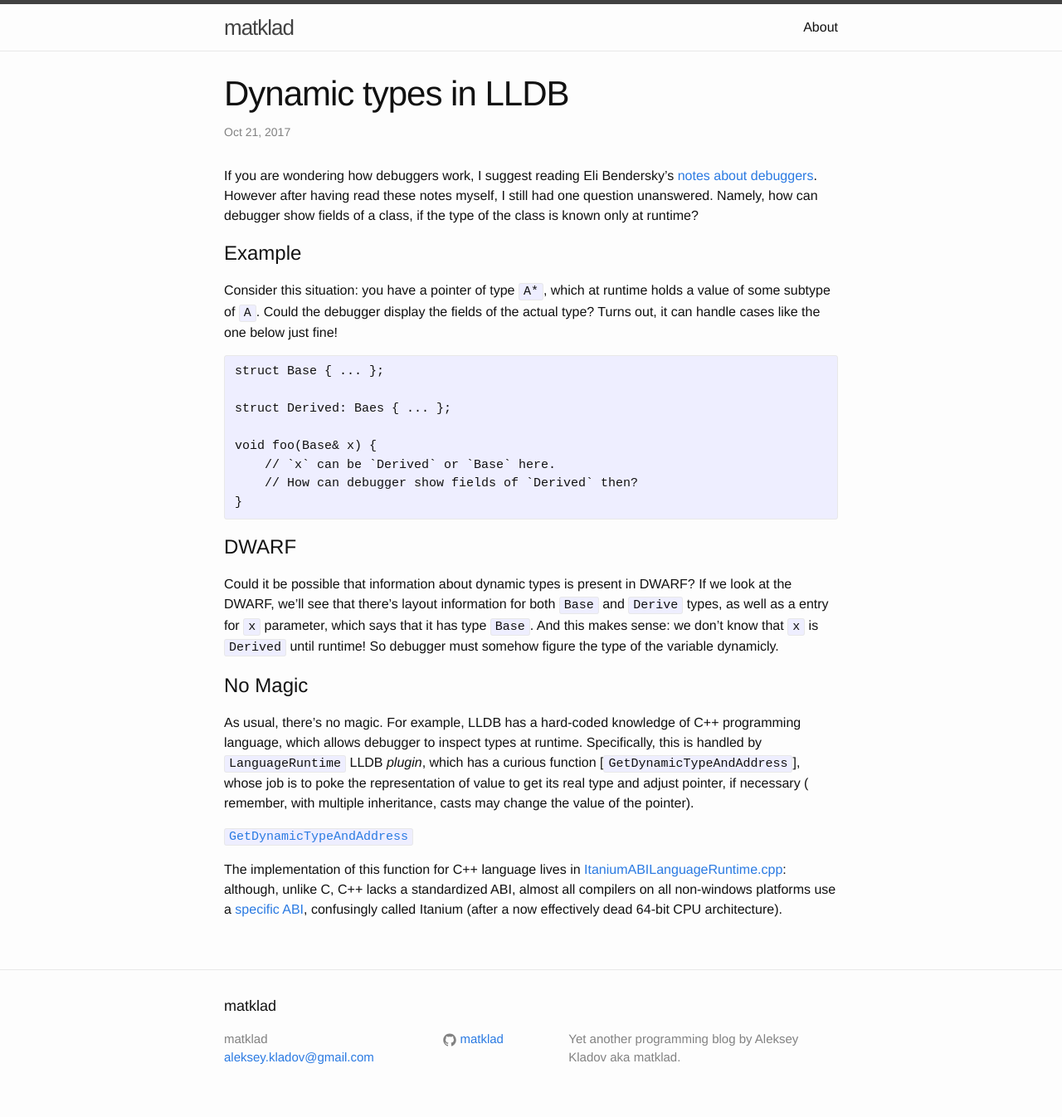
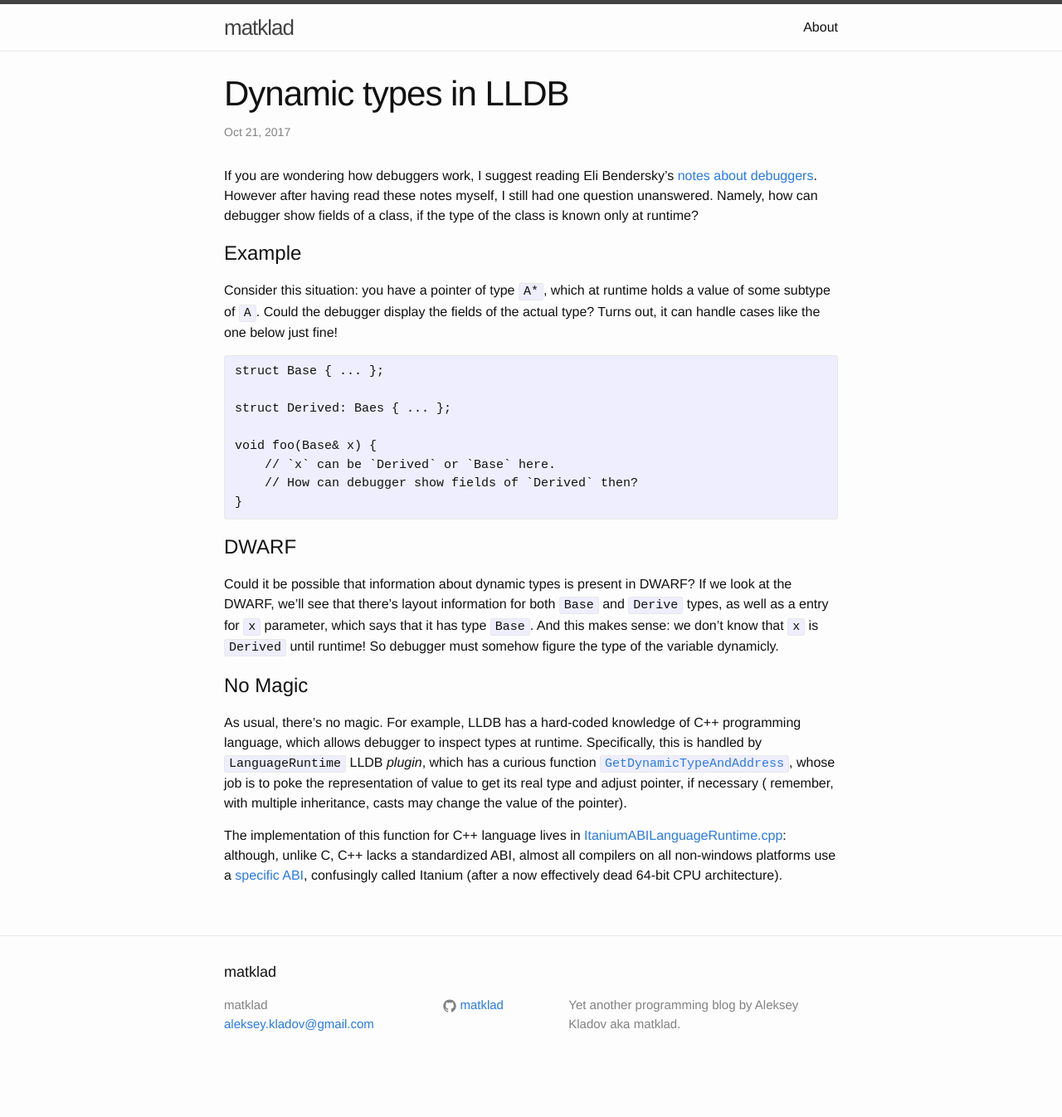
Before and after one commit to matklad/matklad.github.io, a Jekyll site: the page built from _posts/2017-10-21-lldb-dynamic-type.markdown, in a window 1280 px wide. Shown: the whole page at 83% size. Built offline with Jekyll 4.4.1, drawn with Linux system fonts in a browser that asks for light colours; comment, search, counter and statistics services are not loaded; after the commit the page ends 1305 px from its top, so only the background shows below that.

Commit message:
Link syntax =/

```diff
--- a/_posts/2017-10-21-lldb-dynamic-type.markdown
+++ b/_posts/2017-10-21-lldb-dynamic-type.markdown
@@ -50,7 +50,7 @@ curious function [`GetDynamicTypeAndAddress`], whose job is to poke the
 representation of value to get its real type and adjust pointer, if necessary (
 remember, with multiple inheritance, casts may change the value of the pointer).
 
-[`GetDynamicTypeAndAddress`](https://github.com/llvm-mirror/lldb/blob/bc19e289f759c26e4840aab450443d4a85071139/include/lldb/Target/LanguageRuntime.h#L82)
+[`GetDynamicTypeAndAddress`]: https://github.com/llvm-mirror/lldb/blob/bc19e289f759c26e4840aab450443d4a85071139/include/lldb/Target/LanguageRuntime.h#L82
 
 The implementation of this function for C++ language lives in
 [ItaniumABILanguageRuntime.cpp]: although, unlike C, C++ lacks a standardized
```
